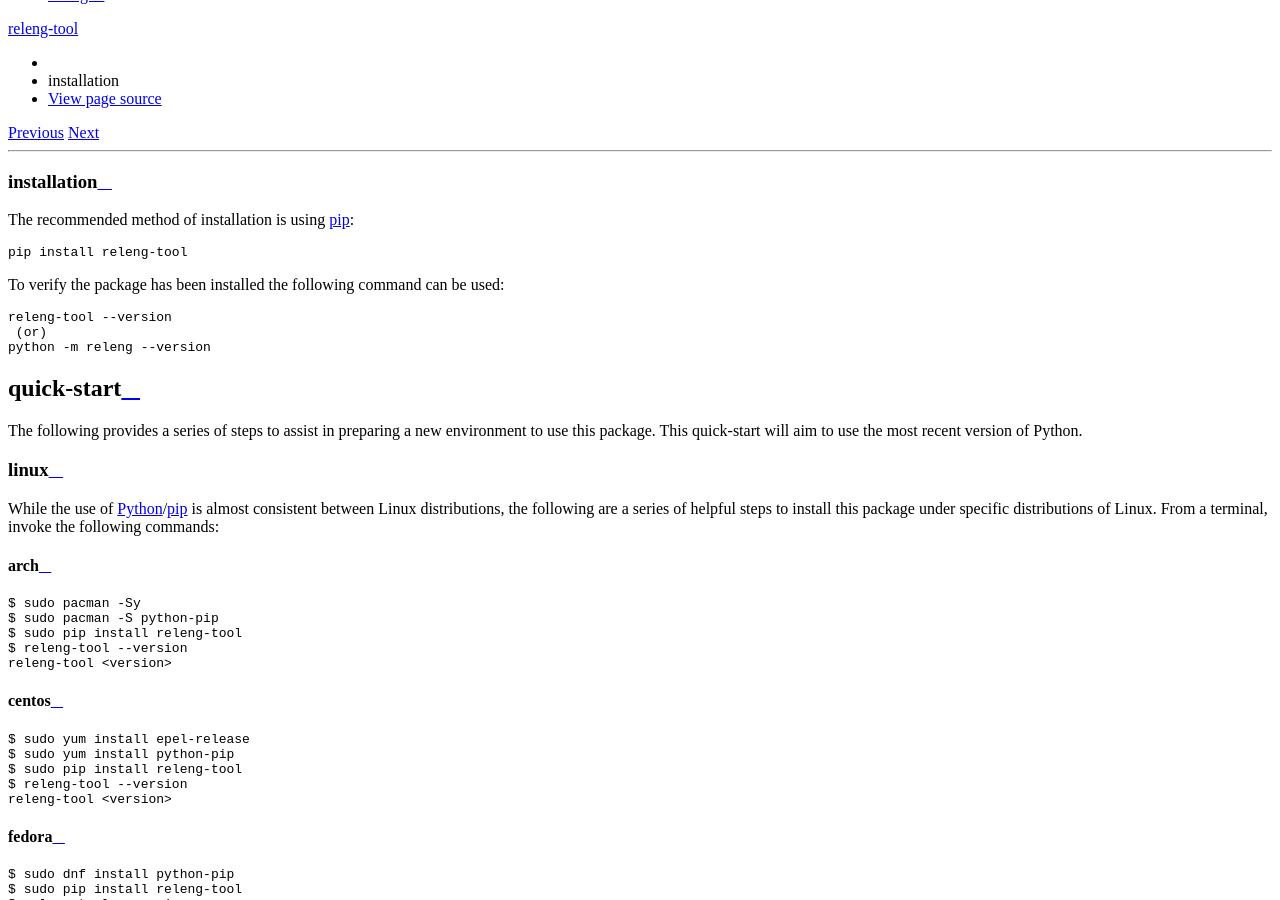
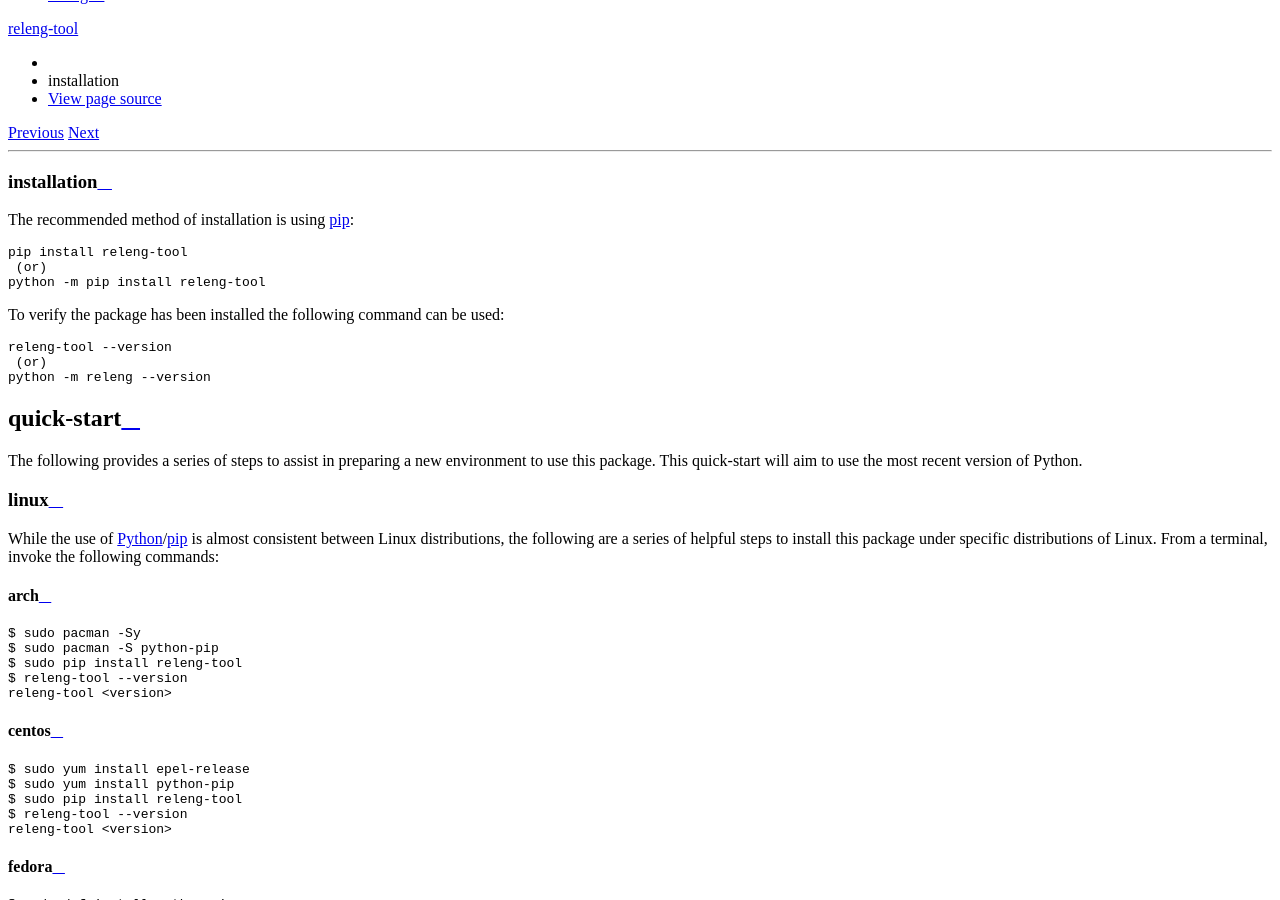
Before and after one commit to releng-tool/releng-tool, a Sphinx documentation site: the page built from Documentation/install.rst, in a window 1280 px wide and 900 px high, scrolled down 633 px. Built offline with Sphinx 7.4.7 and the Read the Docs theme 2.0.0, drawn with Linux system fonts in a browser that asks for light colours.

Commit message:
Documentation: adding alternative installation command
Adding an alternative installation command if `pip` is not available in
a host system's path.

Signed-off-by: James Knight <james.d.knight@live.com>

```diff
--- a/Documentation/install.rst
+++ b/Documentation/install.rst
@@ -6,6 +6,8 @@ The recommended method of installation is using pip_:
 .. code-block:: shell
 
    pip install releng-tool
+    (or)
+   python -m pip install releng-tool
 
 To verify the package has been installed the following command can be used:
 
```
